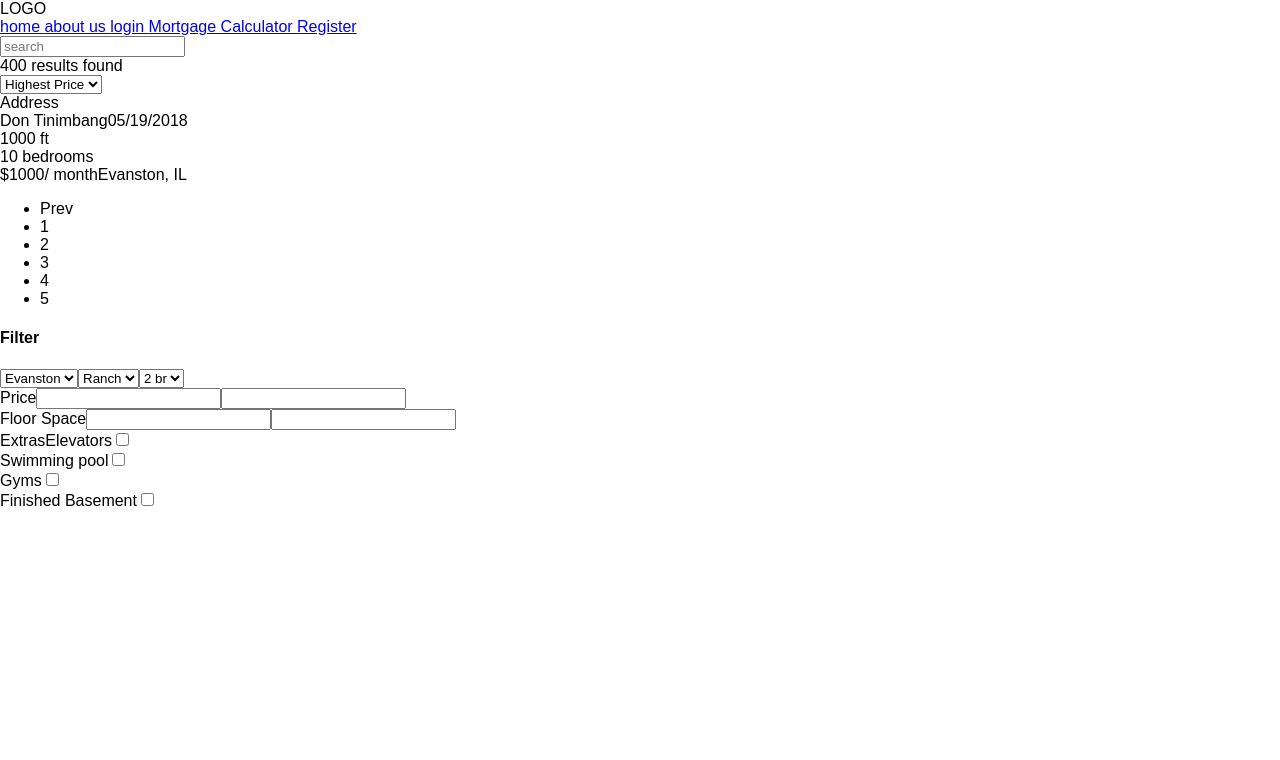
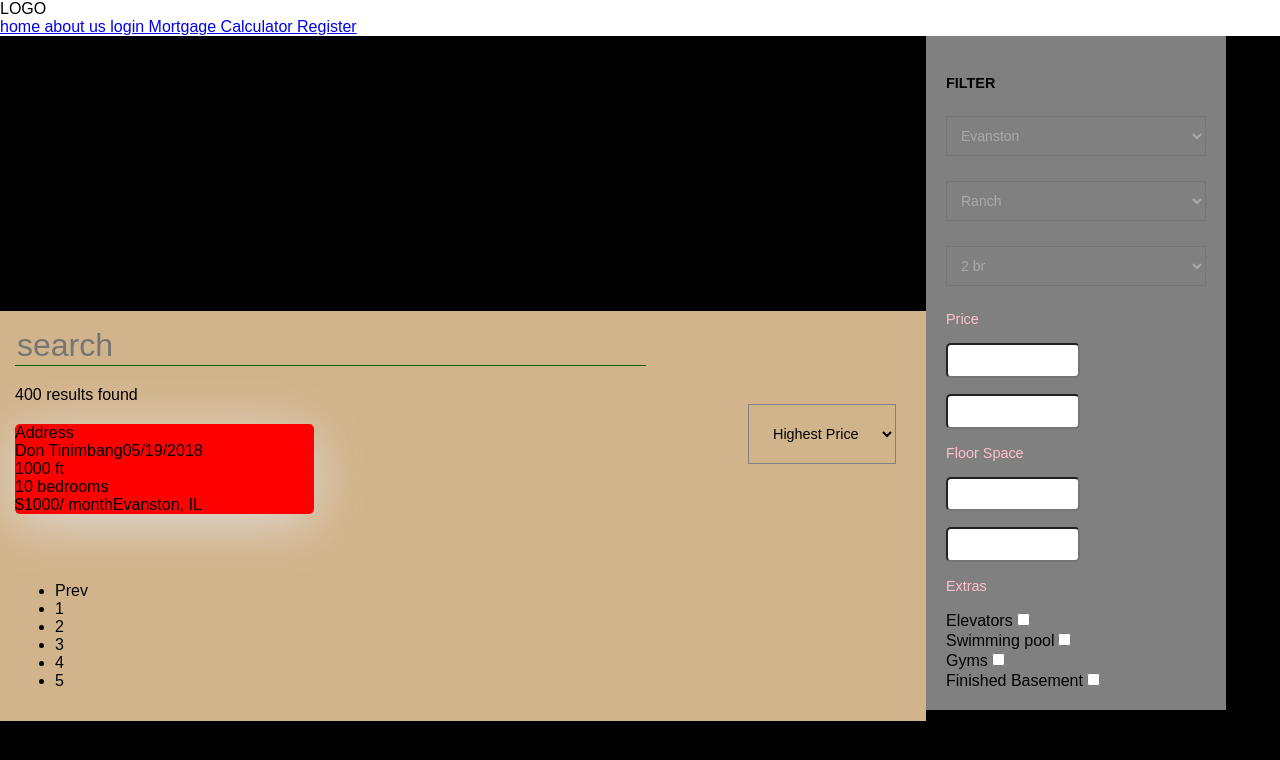
Before and after one commit to Ehgatar/AirePiso2.0, a React (Create React App) app in the folder airepiso2/: page / in a window 1280 px wide. Shown: the top 760 px of the page. Built offline with nearby package versions, Linux system fonts and the light colour scheme.

Commit message:
the content area css is now working

```diff
--- a/airepiso2/src/App.css
+++ b/airepiso2/src/App.css
@@ -1,28 +1,207 @@
-.App {
-  text-align: center;
+#content-area{
+  overflow:auto;
+  width: 100%;
+  background: black;
+  min-height: 100vh;
 }
 
-.App-logo {
-  animation: App-logo-spin infinite 20s linear;
-  height: 80px;
+#filter{
+  background: grey;
+  width: 30%;
+  max-width: 300px;
+  display: inline-block;
+  /* //float: left; */
+
+  .inside{
+      padding: 20px;
+
+  }
+
+  h4{
+      font-size: 0.9rem;
+      margin-bottom: 25px;
+      text-transform: uppercase;
+      font-weight: 500px;
+  }
+
+  select{
+      background: transparent;
+      padding: 10px;
+      font-size: 14px;
+      font-weight: 500px;
+      color: darkgray;
+      display: block;
+      margin-bottom: 25px;
+      width:100%;
+  }
+
+
+  .filters{
+      .title{
+          font-size:0.9rem;
+          display: block;
+          margin-bottom: 1rem;
+          color: pink;
+      }
+  }
+      input[type="text"]{
+          border-radius: 5px;
+          font-size:1rem;
+          padding: .4rem;
+          width: 45%;
+          display: inline-block;
+          margin-right: 2.5%;
+          margin-bottom: 1rem;
+  }
+ /* // put and and bc filters has a class of extras  */
+&.extras {
+  label{
+      display: block;
+      width: 100%;
+      padding: 10px 0;
+      input[type="checkbox"]{
+          float:right;
+      }
+  }
 }
 
-.App-header {
-  background-color: #222;
-  height: 150px;
-  padding: 20px;
-  color: white;
 }
 
-.App-title {
-  font-size: 1.5em;
-}
+#Listings{
+  width: 70%;
+  display: inline-block;
+  //float: left;
+  padding: 15px;
+  background: tan;
 
-.App-intro {
-  font-size: large;
-}
+  .search-area{
+      input[type="text"]{
+          width: 70%;
+          background: transparent;
+          font-size: 2rem;
+          border: none;
+          border-bottom: 1px solid darkgreen;
+          margin-bottom: 20px;
 
-@keyframes App-logo-spin {
-  from { transform: rotate(0deg); }
-  to { transform: rotate(360deg); }
-}
+      }
+  }
+
+.sortby-area{
+  margin-bottom:20px;
+  .results{
+      font-size:0.8rem;
+      color: greenyellow;
+      display: inline-block;
+
+  }
+  .sort-options{
+      float:right;
+
+
+      select{
+          font-size: .9rem;
+          font-weight: 300;
+          border: 1px solid grey;
+          background: transparent;
+          padding: 20px;
+          display: inline-block;
+          margin-right: 15px;
+          vertical-align: top;
+          display: inline-block;
+      }
+
+      .view {
+          display: inline-block
+          /* //   .fa{
+          //       fontsize:1.5rem;
+          //       font-size: 1.5rem;
+          //   }   */
+      }
+
+      }
+
+      }
+
+      .listings-results{
+          margin-bottom: 68px;
+          /* //https://www.cssmatic.com/box-shadow */
+          .listing{
+              background:red;
+              width: 33.33%;
+              border-radius: 5px;
+              -webkit-box-shadow: 0px 9px 54px -4px rgba(224,224,224,1);
+              -moz-box-shadow: 0px 9px 54px -4px rgba(224,224,224,1);
+              box-shadow: 0px 9px 54px -4px rgba(224,224,224,1);
+          }
+          //used perfect full page background-css
+          .listing-img{
+              color:white;
+              padding: 15px;
+              position: relative;
+              background: url("http://cdn.home-designing.com/wp-content/uploads/2015/06/DSC_2546-600x386.jpg") no-repeat
+              center center;
+              -webkit-background-size: cover;
+              -moz-background-size: cover;
+              -o-background-size: cover;
+              background-size: cover;
+              min-height: 200px;
+              /* //generated from border-radius.com  */
+              -webkit-border-top-left-radius: 5px;
+              -webkit-border-top-right-radius: 5px;
+              -moz-border-radius-topleft: 5px;
+              -moz-border-radius-topright: 5px;
+              border-top-left-radius: 5px;
+              border-top-right-radius: 5px;
+              /* //used colorzilla gradient */
+              .details{
+                  padding: 20px;
+                  position: absolute;
+                  top:0;
+                  left:0;
+                  bottom:0;
+                  right:0;
+                  -webkit-border-top-left-radius: 5px;
+                  -webkit-border-top-right-radius: 5px;
+                  -moz-border-radius-topleft: 5px;
+                  -moz-border-radius-topright: 5px;
+                  border-top-left-radius: 5px;
+                  border-top-right-radius: 5px;
+                 /* Permalink - use to edit and share this gradient: http://colorzilla.com/gradient-editor/#ad1283+0,ad6ee5+60 */
+              background: rgba(173,18,131,.8); /* Old browsers */
+              background: -moz-linear-gradient(-45deg, rgba(173,18,131,.8) 0%, rgba(173,110,229,.8) 60%); /* FF3.6-15 */
+              background: -webkit-linear-gradient(-45deg, rgba(173,18,131,.8) 0%,rgba(173,110,229,.8) 60%); /* Chrome10-25,Safari5.1-6 */
+              background: linear-gradient(135deg, rgba(173,18,131,.8) 0%,rgba(173,110,229,.8) 60%); /* W3C, IE10+, FF16+, Chrome26+, Opera12+, Safari7+ */
+              filter: progid:DXImageTransform.Microsoft.gradient( startColorstr='#ad1283', endColorstr='#ad6ee5',GradientType=1 ); /* IE6-9 fallback on horizontal gradient */
+
+              .user-img{
+                  width: 35px;
+                  height: 35px;
+                  border-radius: 50%;
+                  border:2px solid white;
+                  display: inline-block;
+              }
+          .user-details{
+              vertical-align: top;
+             display: inline-block;
+             width:70%;
+             margin-left:20px;
+
+             .user-name{
+                 font-weight: 300;
+                 font-size:0.9rem;
+                 display: block;
+              color: rgba(255,255,255,.8)
+             }
+
+             .post-date{
+                 display:block;
+              color: rgba(255,255,255,.7)
+             }
+
+          }
+
+          }
+          }
+      }
+
+      }
```
